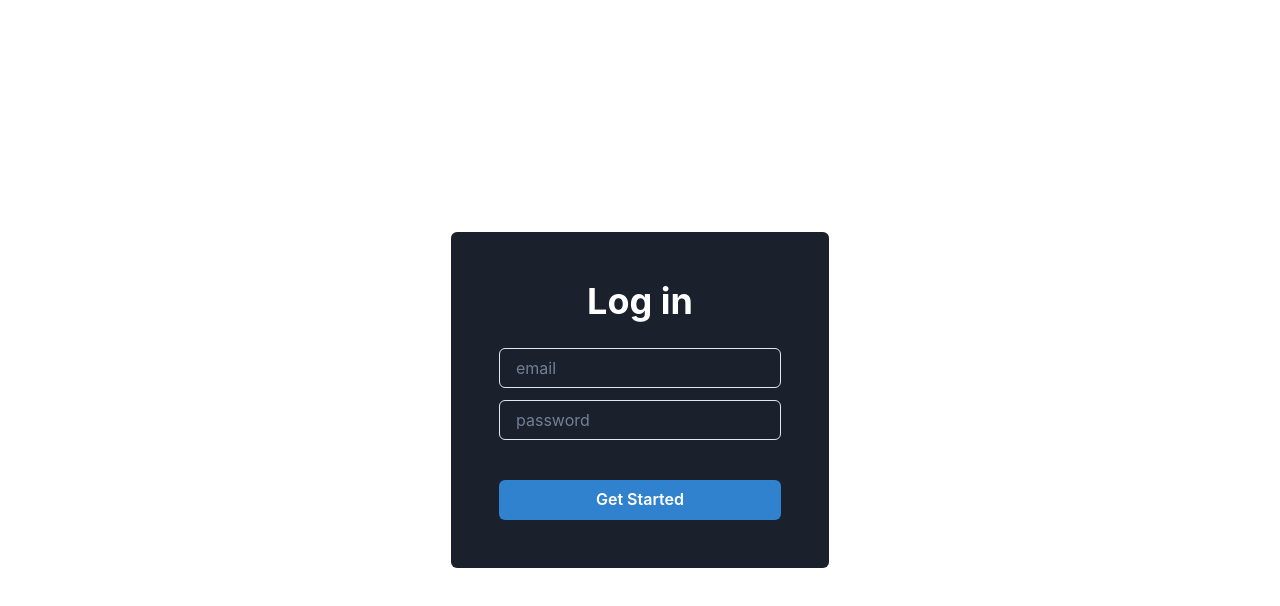
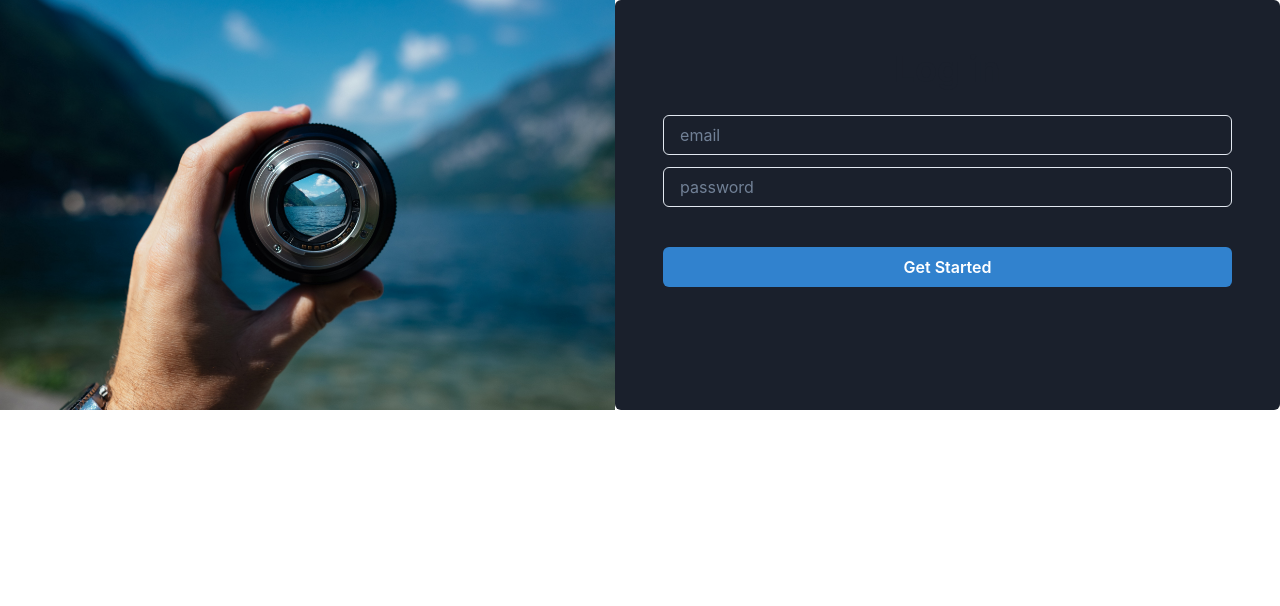
Before and after one commit to Trip-Tix/admin-site, a Next.js app: page / in a window 1280 px wide. Shown: the top 606 px of the page. Built offline with nearby package versions, Linux system fonts and the light colour scheme.

Commit message:
In sleep zzz

```diff
--- a/pages/index.tsx
+++ b/pages/index.tsx
@@ -1,11 +1,22 @@
 import { Flex, Button, Heading, Center } from "@chakra-ui/react";
 import { Input as ChakraInput}  from "@chakra-ui/react" ;
+import Image from "next/image";
 
 export default function Home() {
   return(
-    <Flex height={"100vh"} alignItems={"center"} justifyContent={"center"}>
-      <Flex direction={"column"} background={"gray.800"} p={12} rounded={6}>
-        <Heading mb={6} color={"white"} textAlign={"center"}>Log in</Heading>
+    <Flex direction={"row"} justifyContent={"space-evenly"}>
+      <Flex grow={"1"} direction={"column"} basis={"100%"}>
+        <Center>
+          <Image
+            src="/images/HomePageImage.jpeg"
+            alt="Picture of triptix"
+            width={1000}
+            height={1000}
+          />
+        </Center>
+      </Flex>
+      <Flex grow={"1"} direction={"column"} background={"gray.800"} p={12} rounded={6} basis={"100%"}>
+        <Heading mb={6} textAlign={"center"}>Log in</Heading>
         <ChakraInput placeholder={"email"} mb={3} type="email"/>
         <ChakraInput placeholder={"password"} mb={6} type="password"/>
         <Button mt={4} colorScheme={"blue"}>Get Started</Button>
```
